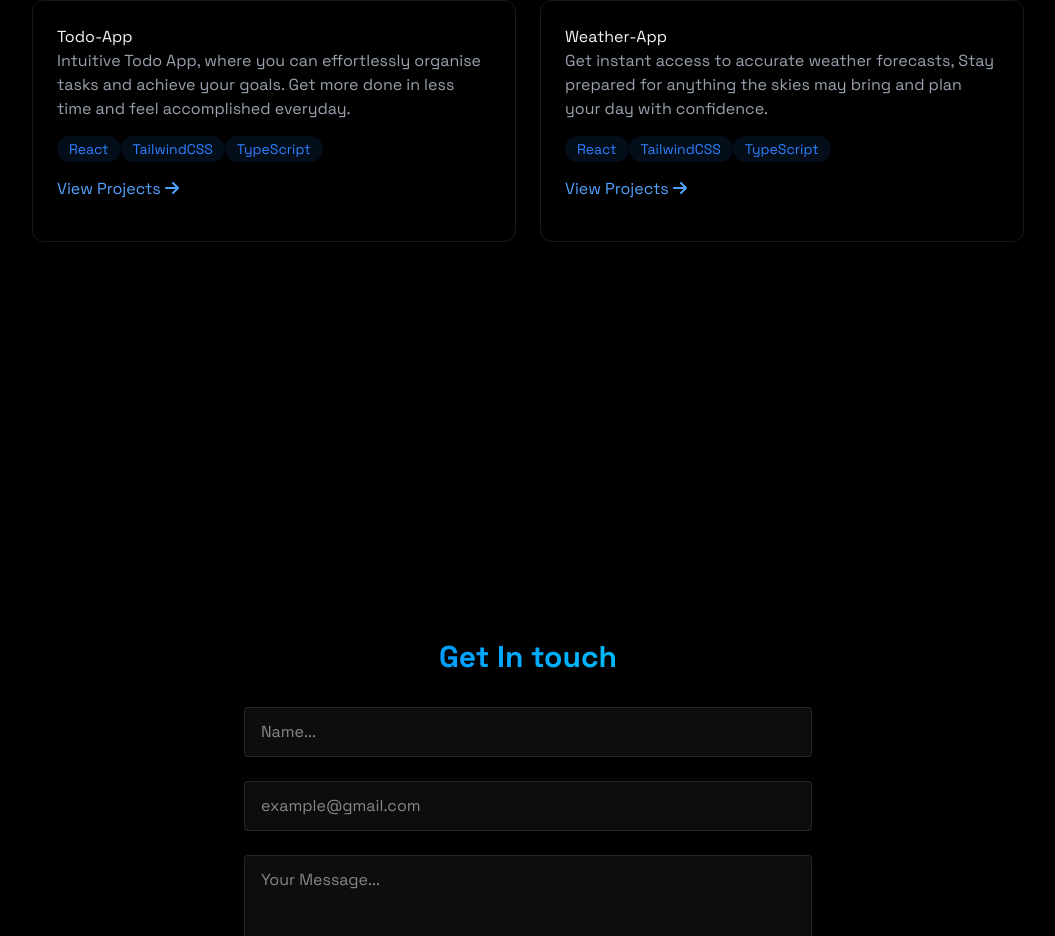
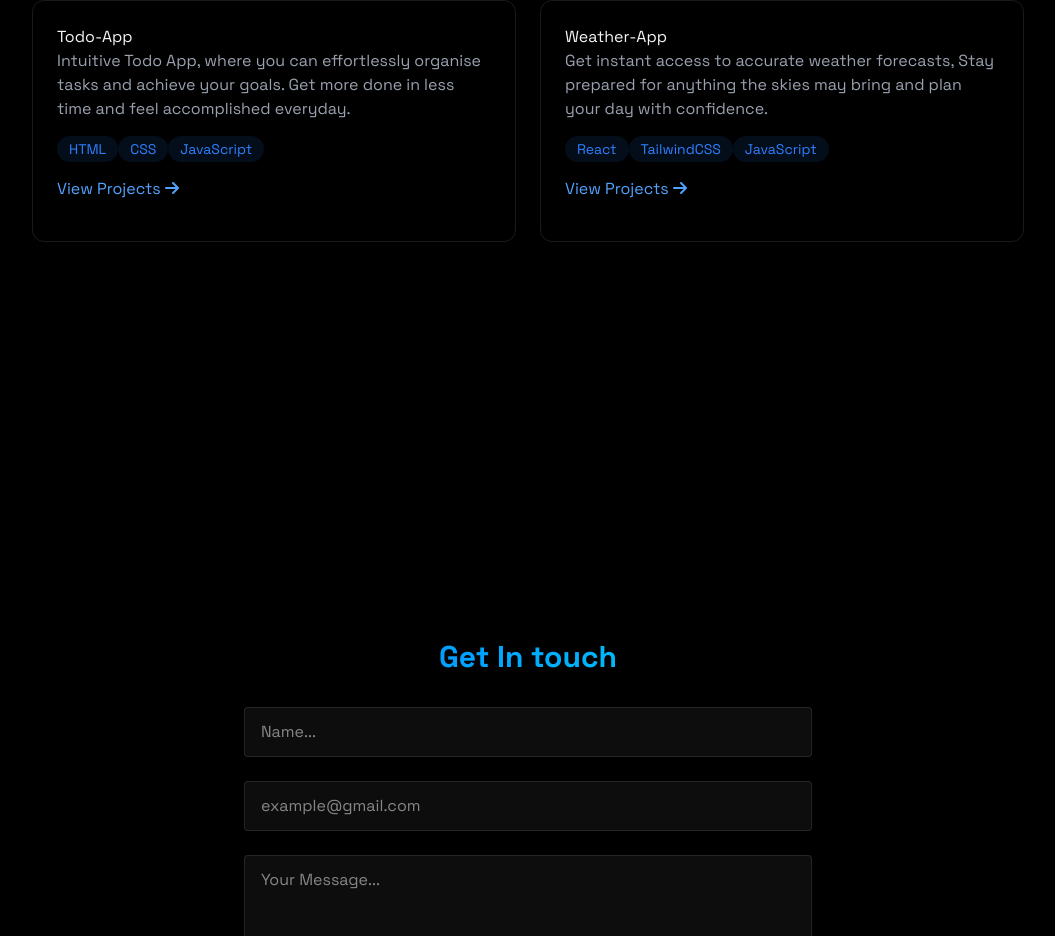
Before and after one commit to King-web-cell-05/kingsley-portfolio, a React (Vite) app: page / in a window 1280 px wide. Shown: the part 1945-2881 px from the top of the page, without its empty margins (112-1167 px from the left). Built offline with nearby package versions, Linux system fonts and the light colour scheme; a web font is replaced by a local one.

Commit message:
Update languages

```diff
--- a/src/components/Projects.jsx
+++ b/src/components/Projects.jsx
@@ -20,7 +20,7 @@ export const Projects = () => {
               accomplished everyday.{" "}
             </p>
             <div>
-              {["React", "TailwindCSS", "TypeScript"].map((tech, key) => (
+              {["HTML", "CSS", "JavaScript"].map((tech, key) => (
                 <span
                   key={key}
                   className="bg-blue-500/10 text-blue-500 px-3 py-1 rounded-full text-sm hover:bg-blue-500/20 hover:shadow-[0_2px_8px_rgba(59, 130, 246,0.1 )] transition-all"
@@ -40,7 +40,7 @@ export const Projects = () => {
               Get instant access to accurate weather forecasts, Stay prepared for anything the skies may bring and plan your day with confidence.{" "}
             </p>
             <div>
-              {["React", "TailwindCSS", "TypeScript"].map((tech, key) => (
+              {["React", "TailwindCSS", "JavaScript"].map((tech, key) => (
                 <span
                   key={key}
                   className="bg-blue-500/10 text-blue-500 px-3 py-1 rounded-full text-sm hover:bg-blue-500/20 hover:shadow-[0_2px_8px_rgba(59, 130, 246,0.1 )] transition-all"
```
